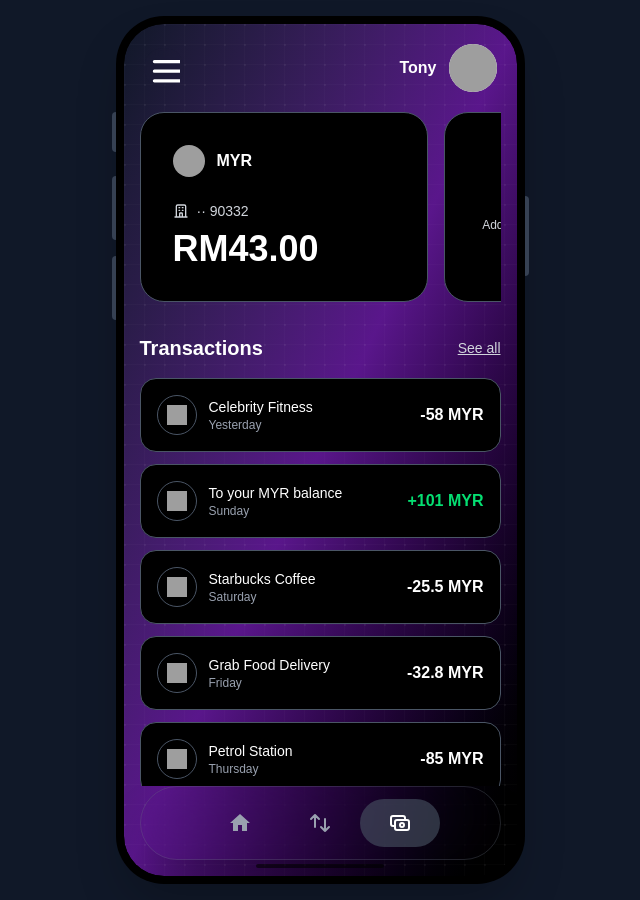
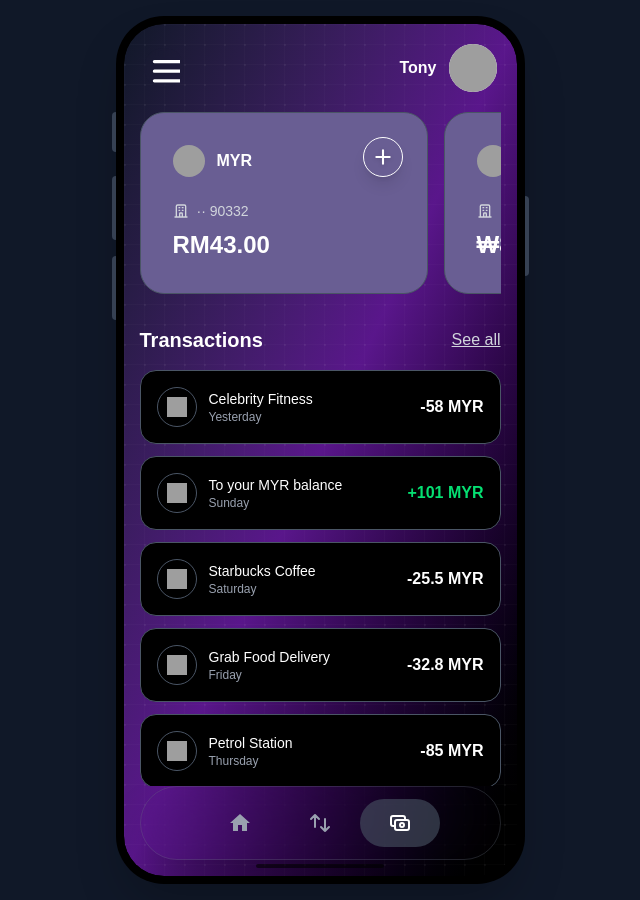
Before and after one commit to Avoisavo/cashMeOutside, a Next.js app: page /wallet in a window 1280 px wide. Shown: the whole page, without its empty margins (320-960 px from the left). Built offline with nearby package versions, Linux system fonts and the light colour scheme; grey boxes are pictures that could not be loaded.

Commit message:
update wallet accounts

```diff
--- a/pages/wallet.tsx
+++ b/pages/wallet.tsx
@@ -20,7 +20,7 @@ export default function Wallet() {
   const balance = {
     MYR: 43.00,
     USD: 12240.00,
-    KRW: 850000,
+    KRW: 8500,
     AUD: 1850.50
   };
 
@@ -95,7 +95,14 @@ export default function Wallet() {
       <div className="w-full overflow-x-auto scrollbar-hide">
         <div className="flex space-x-4 pb-2">
           {/* Current Currency Card */}
-          <div className="flex-shrink-0 w-72 bg-black bg-opacity-40 rounded-3xl p-8 backdrop-blur-sm border border-gray-600 relative overflow-hidden">
+          <div className="flex-shrink-0 w-72 bg-[#695E93] rounded-3xl p-8 backdrop-blur-sm border border-gray-600 relative overflow-hidden">
+            {/* Top-Up Plus Button */}
+            <button className="absolute top-6 right-6 w-10 h-10 bg-[#695E93] bg-opacity-20 rounded-full flex items-center justify-center shadow-lg border border-white border-opacity-30 hover:shadow-xl hover:scale-105 transition-all duration-200">
+              <svg className="w-5 h-5 text-white drop-shadow-sm" fill="none" stroke="currentColor" viewBox="0 0 24 24" strokeWidth={2.5}>
+                <path strokeLinecap="round" strokeLinejoin="round" d="M12 4v16m8-8H4" />
+              </svg>
+            </button>
+
             <div className="flex items-center space-x-3 mb-6">
               <div className="w-8 h-8 rounded-full overflow-hidden flex items-center justify-center">
                 <img
@@ -115,20 +122,51 @@ export default function Wallet() {
                 <span className="text-sm">·· {accountNumber}</span>
               </div>
 
-              <div className="text-4xl font-bold text-white">
+              <div className="text-2xl font-bold text-white">
                 {currentCurrency?.symbol}{currentBalance.toFixed(2)}
               </div>
             </div>
           </div>
-
-          {/* Add Another Currency Card */}
-          <div className="flex-shrink-0 w-48 bg-black bg-opacity-40 rounded-3xl p-6 backdrop-blur-sm border border-gray-600 flex flex-col items-center justify-center">
-            <button className="w-10 h-10 bg-black bg-opacity-40 rounded-full flex items-center justify-center backdrop-blur-sm border border-gray-600 hover:bg-opacity-60 transition-all mb-3">
-              <svg className="w-5 h-5 text-white" fill="none" stroke="currentColor" viewBox="0 0 24 24">
-                <path strokeLinecap="round" strokeLinejoin="round" strokeWidth={2} d="M12 4v16m8-8H4" />
+          <div className="flex-shrink-0 w-72 bg-[#695E93] rounded-3xl p-8 backdrop-blur-sm border border-gray-600 relative overflow-hidden">
+            {/* Top-Up Plus Button */}
+            <button className="absolute top-6 right-6 w-10 h-10 bg-[#695E93] bg-opacity-20 rounded-full flex items-center justify-center shadow-lg border border-white border-opacity-30 hover:shadow-xl hover:scale-105 transition-all duration-200">
+              <svg className="w-5 h-5 text-white drop-shadow-sm" fill="none" stroke="currentColor" viewBox="0 0 24 24" strokeWidth={2.5}>
+                <path strokeLinecap="round" strokeLinejoin="round" d="M12 4v16m8-8H4" />
               </svg>
             </button>
-            <span className="text-gray-300 text-xs text-center leading-tight">Add another currency account</span>
+
+            <div className="flex items-center space-x-3 mb-6">
+              <div className="w-8 h-8 rounded-full overflow-hidden flex items-center justify-center">
+                <img
+                  src="https://flagcdn.com/w40/kr.png"
+                  alt="KRW flag"
+                  className="w-full h-full object-cover"
+                />
+              </div>
+              <span className="text-white font-bold text-base">KRW</span>
+            </div>
+
+            <div className="space-y-2">
+              <div className="flex items-center space-x-2 text-gray-300">
+                <svg className="w-4 h-4" fill="none" stroke="currentColor" viewBox="0 0 24 24">
+                  <path strokeLinecap="round" strokeLinejoin="round" strokeWidth={2} d="M19 21V5a2 2 0 00-2-2H7a2 2 0 00-2 2v16m14 0h2m-2 0h-4m-5 0H3m2 0h3M9 7h1m-1 4h1m4-4h1m-1 4h1m-5 10v-5a1 1 0 011-1h2a1 1 0 011 1v5m-4 0h4" />
+                </svg>
+                <span className="text-sm">·· 75841</span>
+              </div>
+
+              <div className="text-2xl font-bold text-white">
+                ₩{balance.KRW.toLocaleString()}
+              </div>
+            </div>
+          </div>
+          {/* Add Another Currency Card */}
+          <div className="flex-shrink-0 w-48 bg-[#695E93] bg-opacity-40 rounded-3xl p-6 backdrop-blur-sm border border-gray-600 flex flex-col items-center justify-center">
+            <button className="w-10 h-10 bg-[#695E93] bg-opacity-40 rounded-full flex items-center justify-center backdrop-blur-sm border border-white border-opacity-30 hover:shadow-xl hover:scale-105 transition-all duration-200 mb-3">
+              <svg className="w-5 h-5 text-white" fill="none" stroke="currentColor" viewBox="0 0 24 24" strokeWidth={2.5}>
+                <path strokeLinecap="round" strokeLinejoin="round" d="M12 4v16m8-8H4" />
+              </svg>
+            </button>
+            <span className="text-white-300 text-xs text-center leading-tight">Add another currency account</span>
           </div>
 
           {/* Spacer to ensure proper scrolling */}
@@ -141,7 +179,7 @@ export default function Wallet() {
         <div className="flex items-center justify-between">
           <h2 className="text-xl font-bold text-white">Transactions</h2>
           <button className="text-gray-300 hover:text-white transition-colors">
-            <span className="text-sm underline">See all</span>
+            <span className="text-white-sm underline">See all</span>
           </button>
         </div>
 
```
